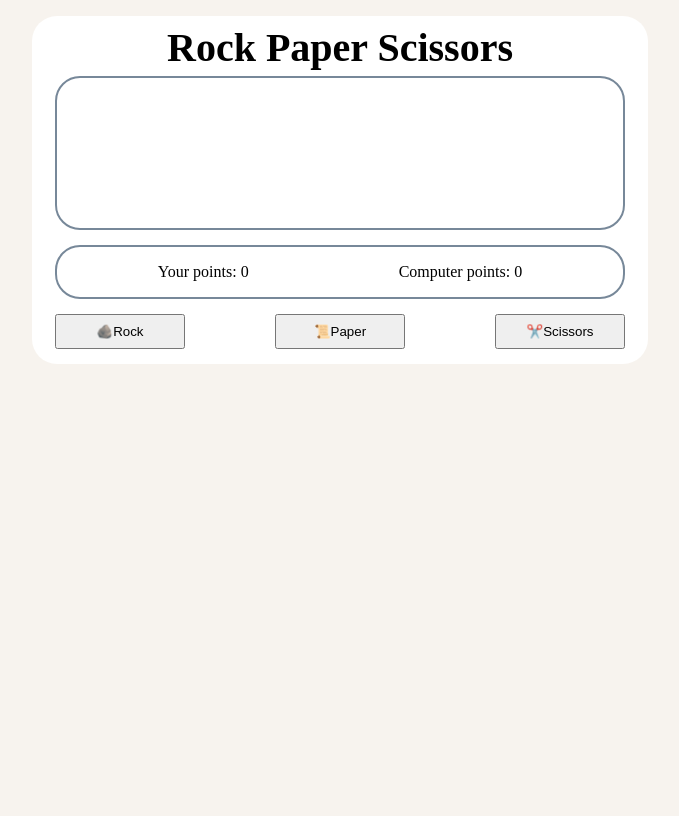
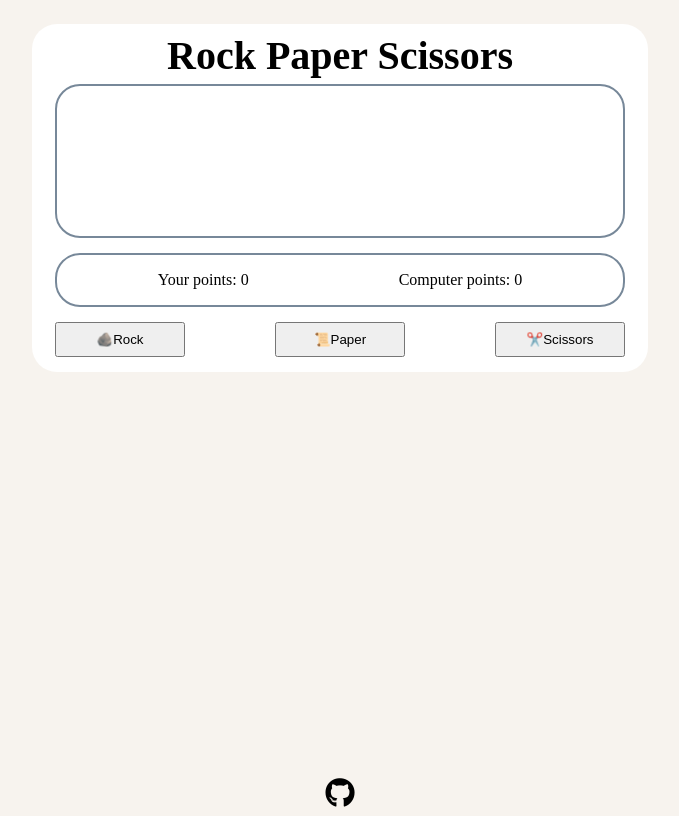
Before and after one commit to carrotFarmer78/RockPaperScissorsTOP, a plain HTML site: page index.html in a window 1280 px wide. Shown: the whole page, without its empty margins (300-979 px from the left). Drawn offline with Linux system fonts and the light colour scheme.

Commit message:
Stopping for now, coming back to footer l8r

```diff
--- a/index.html
+++ b/index.html
@@ -7,6 +7,7 @@
     <title>🪨 📜 ✂️</title>
     <script src="script.js" defer></script>
     <link href="style.css" rel="stylesheet">
+    <link rel="stylesheet" href="https://use.fontawesome.com/releases/v5.6.1/css/all.css">
 </head>
 <body>
     <div class="card">
@@ -21,7 +22,11 @@
             <button id="paper">📜Paper</button>
             <button id="scissors">✂️Scissors</button>
         </div>
+
     </div>
+    <div class="footer">
+           <div class="foo"><i class="fab fa-github" style='font-size:30px'></i></div>
 
+    </div>
 </body>
 </html>
--- a/style.css
+++ b/style.css
@@ -1,6 +1,8 @@
 body{
     background-color: rgb(247, 243, 238);
-
+    min-height: 100vh;
+    display: flex;
+    flex-direction: column;
 }
 .card{
     width: 600px;
@@ -52,3 +54,16 @@ button{
     width: 130px;
     height: 35px;
 }
+
+.footer{
+    margin-top: auto;
+
+}
+.foo{
+    display: flex;
+    justify-content: center;
+}
+#aaa{
+    display: flex;
+    justify-content: center;
+}
```
Also changed, not shown: helppage.html (added, +11 -0 lines).
